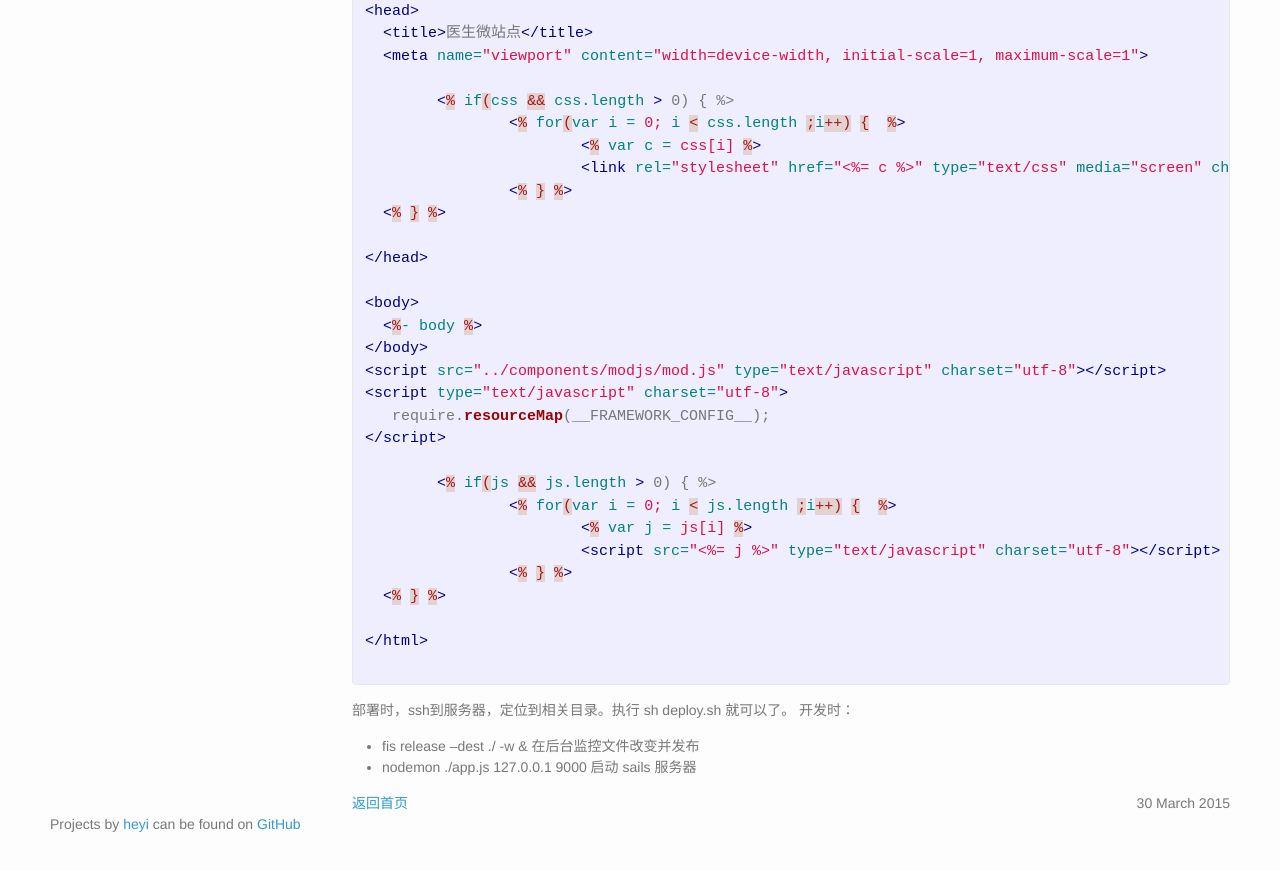
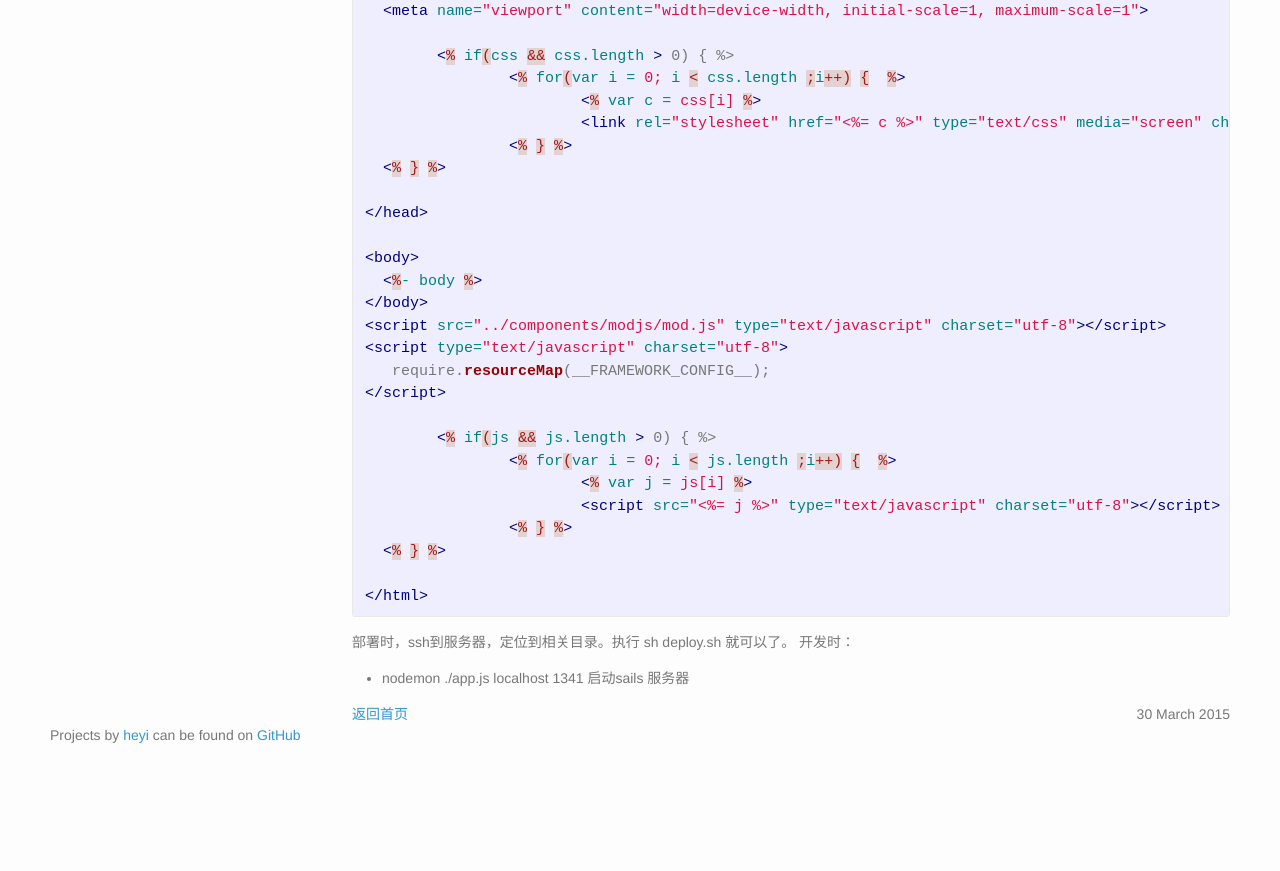
Before and after one commit to heyi/heyi.github.io, a Jekyll site: the page built from _posts/2015-03-30-index.md, in a window 1280 px wide and 900 px high, scrolled down 4371 px. Shown: the top 871 px of the window. Built offline with Jekyll 4.4.1, drawn with Linux system fonts in a browser that asks for light colours; comment, search, counter and statistics services are not loaded; after the commit the page ends 5182 px from its top, so only the background shows below that; some of the changed text lies outside the part shown.

Commit message:
update blog

```diff
--- a/_posts/2015-03-30-index.md
+++ b/_posts/2015-03-30-index.md
@@ -27,9 +27,9 @@
 
    * 使用 *sails new microsite.vzhen --no-frontend* 生成一个新的工程。
    * 干掉Gruntfile.js文件,创建.sailsrc 文件编辑
-			 {% highlight javascript %}
-			   "generators": { "modules": {} }, "hooks" : { "grunt": false }}
-       {% endhighlight %}
+{% highlight javascript %}
+	"generators": { "modules": {} }, "hooks" : { "grunt": false },status: "develop"}
+{% endhighlight %}
 
 这样一来，就剥离了自带的grunt前端任务管理。
 
@@ -45,7 +45,7 @@
 * 编辑.gitignore 加上views目录
 * fis-conf.js 的配置如下：
 
-			 {% highlight javascript %}
+{% highlight javascript %}
 fis.config.set('project.include', ['common/**','components/**','pages/**']);
 fis.config.set('roadmap.path', [
 	{
@@ -122,7 +122,7 @@
 }
 
 fis.config.set('modules.postpackager', [createFrameworkConfig]);
-       {% endhighlight %}
+{% endhighlight %}
 
 接下来后台需要实现一个根据编译生成的map.json 文件实现收集依赖声明，从而实现按需引用的组件函数。
 
@@ -181,7 +181,7 @@
 
 来看一下父版布局模板，css,js 都是动态输出的。
 
-			 {% highlight html %}
+{% highlight html %}
 <!DOCTYPE html>
 <html>
 
@@ -214,10 +214,9 @@
   <% } %>
 
 </html>
-       {% endhighlight %}
+{% endhighlight %}
 
 部署时，ssh到服务器，定位到相关目录。执行 sh deploy.sh  就可以了。
 开发时：
 
-* fis release --dest ./ -w & 在后台监控文件改变并发布
-* nodemon   ./app.js   127.0.0.1 9000  启动 sails 服务器
+* nodemon   ./app.js   localhost 1341  启动sails 服务器
```
